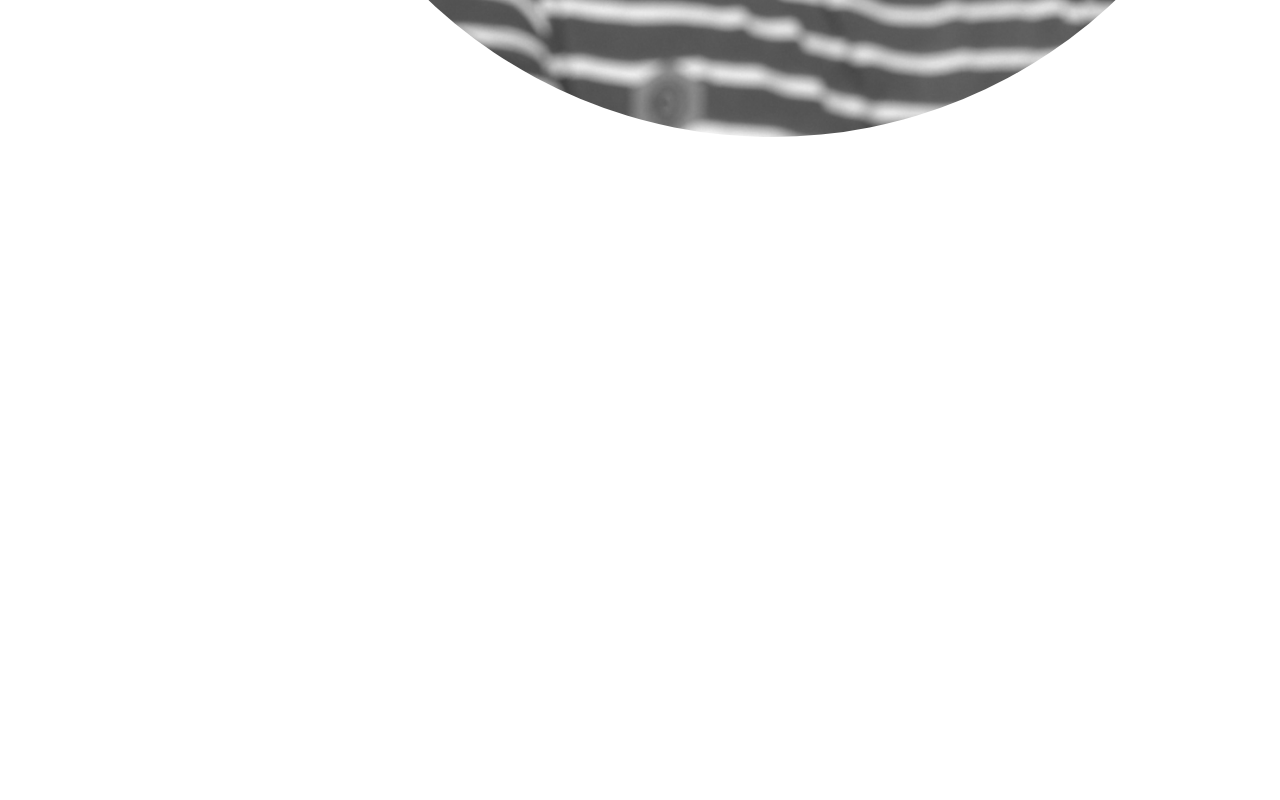
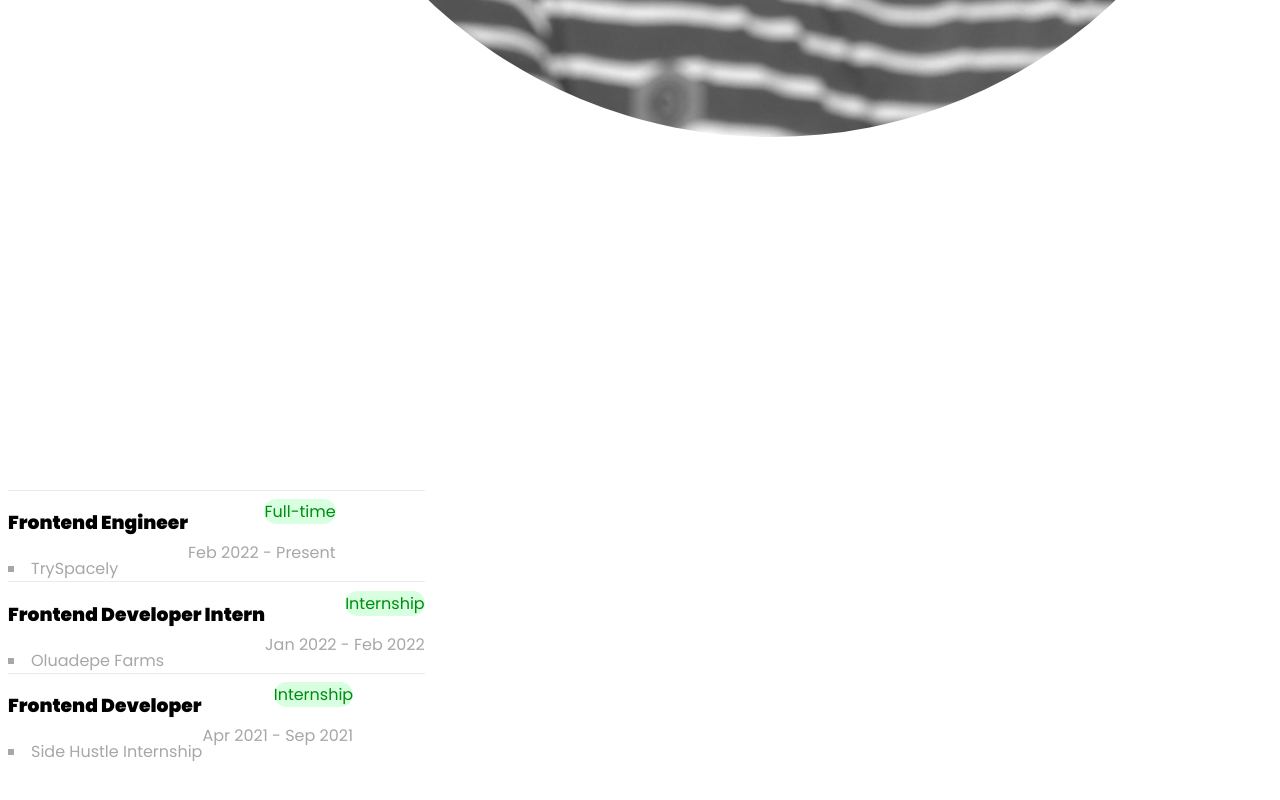
Before and after one commit to mercyharbo/Portfolio, a Next.js app: page / in a window 1280 px wide. Shown: the part 896-1696 px from the top of the page. Built offline with nearby package versions, Linux system fonts and the light colour scheme.

Commit message:
sssssssssssssss

```diff
--- a/src/components/About.tsx
+++ b/src/components/About.tsx
@@ -8,7 +8,7 @@ type AboutProps = {
 
 export default function About({ addToRefs }: AboutProps) {
   return (
-    <main className='flex flex-col justify-start items-start gap-5 min-h-screen 3xl:my-[7rem] xl:my-[5rem] xl:px-0 md:my-[2rem] md:px-10 sm:my-[5rem] sm:px-5 '>
+    <main className='flex flex-col justify-start items-start gap-5 3xl:my-[7rem] xl:my-[5rem] xl:px-0 md:my-[2rem] md:px-10 sm:my-[5rem] sm:px-5 '>
       <h1
         ref={addToRefs}
         className=' text-gradient xl:text-5xl md:text-4xl sm:text-3xl capitalize '
@@ -54,8 +54,8 @@ export default function About({ addToRefs }: AboutProps) {
             return (
               <section
                 key={item.id}
-                ref={addToRefs}
-                className='flex w-full  after:absolute after:border-b-[1px] after:w-full after:bottom-0 after:left-0 after:h-5 after:border-[#EBEAED]
+                // ref={addToRefs}
+                className='flex w-full after:absolute after:border-b-[1px] after:w-full after:bottom-0 after:left-0 after:h-5 after:border-[#EBEAED]
             after:dark:border-[#A7A7A7] xl:flex-row xl:justify-between xl:items-center xl:py-5 md:justify-between md:items-center md:py-5 sm:justify-between
             sm:items-center sm:py-2'
               >
--- a/src/components/Project.tsx
+++ b/src/components/Project.tsx
@@ -12,7 +12,7 @@ type ProjectProps = {
 
 export default function Project({ addToRefs }: ProjectProps) {
   return (
-    <main className='flex flex-col justify-center items-center min-w-screen xl:gap-5 xl:my-[5rem] xl:px-0 md:px-10 md:my-[3rem] md:gap-10 sm:gap-10 sm:px-5 sm:my-[2rem] '>
+    <main className='flex flex-col justify-center items-center xl:gap-5 xl:my-[5rem] xl:px-0 md:px-10 md:my-[3rem] md:gap-10 sm:gap-10 sm:px-5 sm:my-[2rem] '>
       <div className='flex flex-col justify-center items-center gap-5'>
         <h1
           ref={addToRefs}
@@ -25,8 +25,8 @@ export default function Project({ addToRefs }: ProjectProps) {
           on my github:
         </p>
         <div
-          className='grid 3xl:grid-cols-4 2xl:grid-cols-3 2xl:gap-10 xl:grid-cols-3 xl:content-start xl:place-items-start xl:mt-[3rem] md:grid-cols-2 md:content-center
-        md:place-items-center md:gap-10 md:mt-[5rem] sm:grid-cols-1 sm:content-center sm:place-items-center sm:gap-10 sm:mt-[5rem]  '
+          className='grid 3xl:grid-cols-4 2xl:grid-cols-3 2xl:gap-10 xl:grid-cols-3 xl:content-start xl:place-items-start xl:pt-[3rem] md:grid-cols-2 md:content-center
+        md:place-items-center md:gap-10 md:pt-[5rem] sm:grid-cols-1 sm:content-center sm:place-items-center sm:gap-10 sm:pt-[5rem]  '
         >
           {projectJSON.map((item) => {
             return (
```
